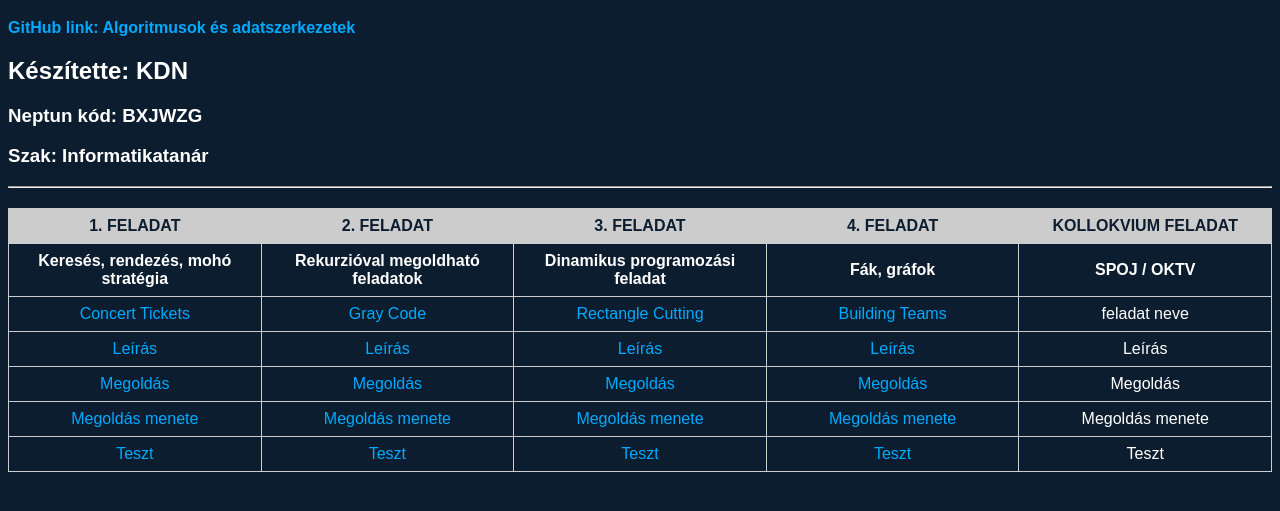
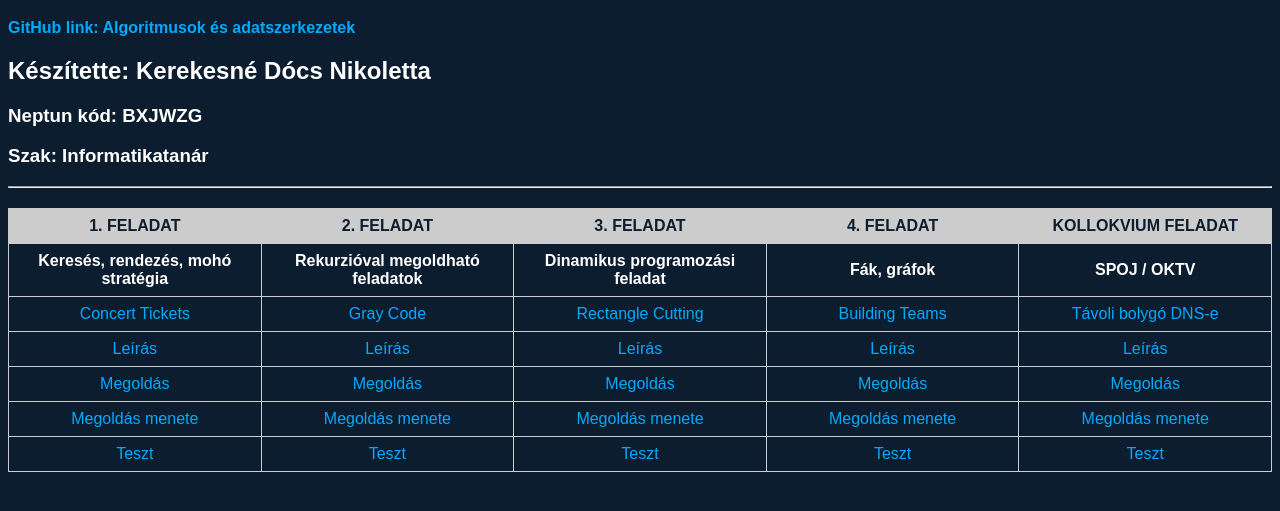
Before and after one commit to KDNprog/KDNprog.github.io, a plain HTML site: page index.html in a window 1280 px wide. Shown: the part 61-572 px from the top of the page. Drawn offline with Linux system fonts and the light colour scheme.

Commit message:
Add files via upload

```diff
--- a/index.html
+++ b/index.html
@@ -54,7 +54,7 @@
       target="_blank"
       >GitHub link: Algoritmusok és adatszerkezetek</a
     >
-    <h2>Készítette: KDN</h2>
+    <h2>Készítette: Kerekesné Dócs Nikoletta</h2>
     <h3>Neptun kód: BXJWZG</h3>
     <h3>Szak: Informatikatanár</h3>
     <hr />
@@ -112,7 +112,14 @@
             >
               Building Teams
           </td>
-          <td>feladat neve</td>
+          <td>
+            <a
+              href="https://ptg.apaczai.elte.hu/tavoli/feladat-11.pdf"
+              target="_blank"
+              style="color: #00aaff; text-decoration: none"
+            >
+              Távoli bolygó DNS-e
+          </td>
         </tr>
         <tr>
           <td>
@@ -147,7 +154,14 @@
             >
               Leírás
           </td>
-          <td>Leírás</td>
+          <td>
+            <a
+              href="https://github.com/KDNprog/Algoritmusok_es_adatszerkezetek/blob/main/5_Kollokviumi_feladat.pdf"
+              target="_blank"
+              style="color: #00aaff; text-decoration: none"
+            >
+              Leírás
+          </td>
         </tr>
         <tr>
           <td>
@@ -184,7 +198,14 @@
             >
               Megoldás
           </td>
-          <td>Megoldás</td>
+          <td>
+            <a
+              href="https://github.com/KDNprog/Algoritmusok_es_adatszerkezetek/blob/main/5_Tavoli_bolygo_DNS-e.cpp"
+              target="_blank"
+              style="color: #00aaff; text-decoration: none"
+            >
+              Megoldás
+          </td>
         </tr>
         <tr>
           <td>
@@ -220,7 +241,14 @@
             >
               Megoldás menete
           </td>
-          <td>Megoldás menete</td>
+          <td>
+            <a
+              href="https://github.com/KDNprog/Algoritmusok_es_adatszerkezetek/blob/main/5_Tavoli_bolyg%C3%B3_DNS-e_megoldasa.md"
+              target="_blank"
+              style="color: #00aaff; text-decoration: none"
+            >
+              Megoldás menete
+          </td>
         </tr>
         <tr>
           <td>
@@ -256,7 +284,14 @@
             >
               Teszt
           </td>
-          <td>Teszt</td>
+          <td>
+            <a
+              href="https://github.com/KDNprog/Algoritmusok_es_adatszerkezetek/blob/main/5_ELTE_Mester_teszteredmenyek.png"
+              target="_blank"
+              style="color: #00aaff; text-decoration: none"
+            >
+              Teszt
+          </td>
         </tr>
       </tbody>
     </table>
```
